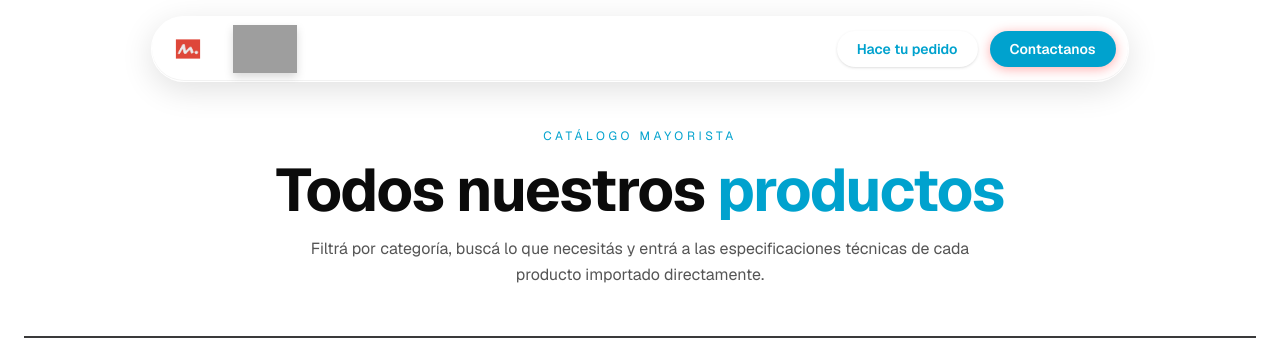
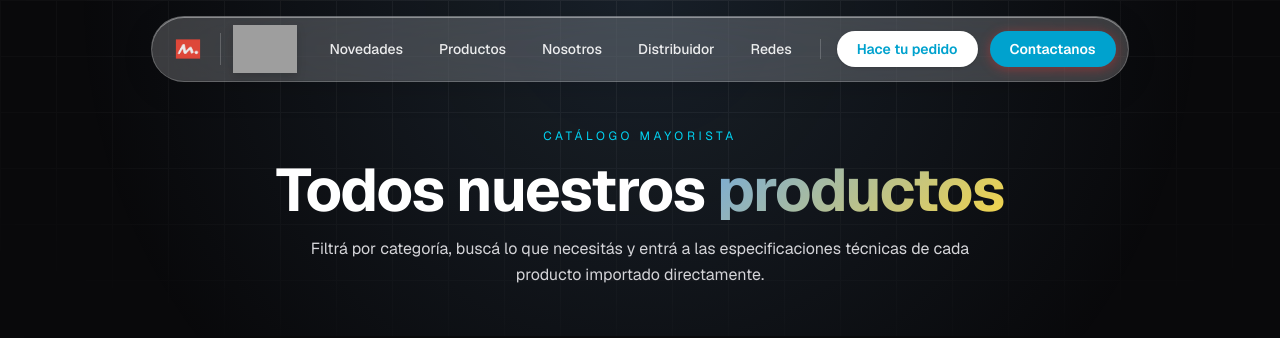
Before and after one commit to FranciscoRiberi/Landing-Mixor-V0, a Next.js app: page /productos in a window 1280 px wide. Shown: the top 338 px of the page. Built offline with nearby package versions, Linux system fonts and the light colour scheme; grey boxes are pictures that could not be loaded.

Commit message:
Revertir a página de productos con diseño oscuro
Restaurar versión anterior que compila correctamente en Vercel

Co-Authored-By: Claude Haiku 4.5 <noreply@anthropic.com>

```diff
--- a/app/productos/page.tsx
+++ b/app/productos/page.tsx
@@ -7,29 +7,65 @@ import { isMundialTheme } from "@/lib/theme";
 export const metadata: Metadata = {
   title: "Catálogo de Productos Mayoristas",
   description:
-    "Catálogo completo de accesorios tecnológicos mayoristas Mixor: parlantes Bluetooth, auriculares, smartwatches, cargadores y cables.",
+    "Catálogo completo de accesorios tecnológicos mayoristas Mixor: parlantes Bluetooth, auriculares, smartwatches, cargadores y cables. Filtrá por categoría y consultá las especificaciones de cada producto.",
   alternates: { canonical: "https://mixor.com.ar/productos" },
   openGraph: {
     title: "Catálogo de Productos Mayoristas | Mixor",
-    description: "Explorá todo el catálogo mayorista de Mixor con filtros y especificaciones técnicas.",
+    description:
+      "Explorá todo el catálogo mayorista de Mixor con filtros y especificaciones técnicas de cada producto.",
     url: "https://mixor.com.ar/productos",
   },
 };
 
 export default function ProductosPage() {
   return (
-    <div className="min-h-screen bg-white text-foreground flex flex-col">
+    <div className="min-h-screen bg-zinc-950 text-white flex flex-col relative overflow-hidden">
+      {/* Background Effects */}
+      <div className="pointer-events-none fixed inset-0 z-0">
+        {/* Aurora Glow - Celeste Argentina */}
+        <div
+          className="absolute inset-0"
+          style={{
+            background: isMundialTheme
+              ? "radial-gradient(circle at 50% 0%, rgba(117, 170, 219, 0.15), transparent 55%)"
+              : "radial-gradient(circle at 50% 0%, rgba(59, 130, 246, 0.15), transparent 55%)",
+          }}
+        />
+        {/* Grid Background */}
+        <div
+          className="absolute inset-0 opacity-[0.05]"
+          style={{
+            backgroundImage:
+              "linear-gradient(to right, #fff 1px, transparent 1px), linear-gradient(to bottom, #fff 1px, transparent 1px)",
+            backgroundSize: "56px 56px",
+            maskImage: "radial-gradient(ellipse 80% 50% at 50% 0%, #000 20%, transparent 100%)",
+            WebkitMaskImage: "radial-gradient(ellipse 80% 50% at 50% 0%, #000 20%, transparent 100%)",
+          }}
+        />
+      </div>
+
+      <div className="relative z-10 flex flex-col flex-1">
         <Navigation isMundial={isMundialTheme} />
 
         <main className="flex-1 pt-28 sm:pt-32">
+          {/* Hero header */}
           <header className="relative px-4 sm:px-6 pb-12 text-center">
-          <p className="text-xs uppercase tracking-[0.3em] mb-4 text-primary">
+            <p className={`text-xs uppercase tracking-[0.3em] mb-4 ${
+              isMundialTheme ? "text-cyan-400" : "text-blue-400"
+            }`}>
               Catálogo Mayorista
             </p>
-          <h1 className="text-4xl sm:text-5xl lg:text-6xl font-bold tracking-tight text-balance mb-4">
-            Todos nuestros <span className="text-primary">productos</span>
+            <h1 className="text-4xl sm:text-5xl lg:text-6xl font-bold tracking-tight text-balance mb-4 text-white">
+              Todos nuestros <span className="fx-text-shimmer" style={{
+                background: isMundialTheme
+                  ? "linear-gradient(135deg, #75AADB 0%, #F5D547 100%)"
+                  : "linear-gradient(135deg, #3b82f6 0%, #60a5fa 100%)",
+                backgroundClip: "text",
+                WebkitBackgroundClip: "text",
+                WebkitTextFillColor: "transparent",
+              }}>productos</span>
             </h1>
-          <p className="text-base text-muted-foreground max-w-2xl mx-auto leading-relaxed">
+            <p className="text-base text-zinc-300 max-w-2xl mx-auto leading-relaxed">
               Filtrá por categoría, buscá lo que necesitás y entrá a las
               especificaciones técnicas de cada producto importado directamente.
             </p>
@@ -40,5 +76,6 @@ export default function ProductosPage() {
 
         <Footer />
       </div>
+    </div>
   );
 }
```
Lines whose indentation alone changed are shown as unchanged.
